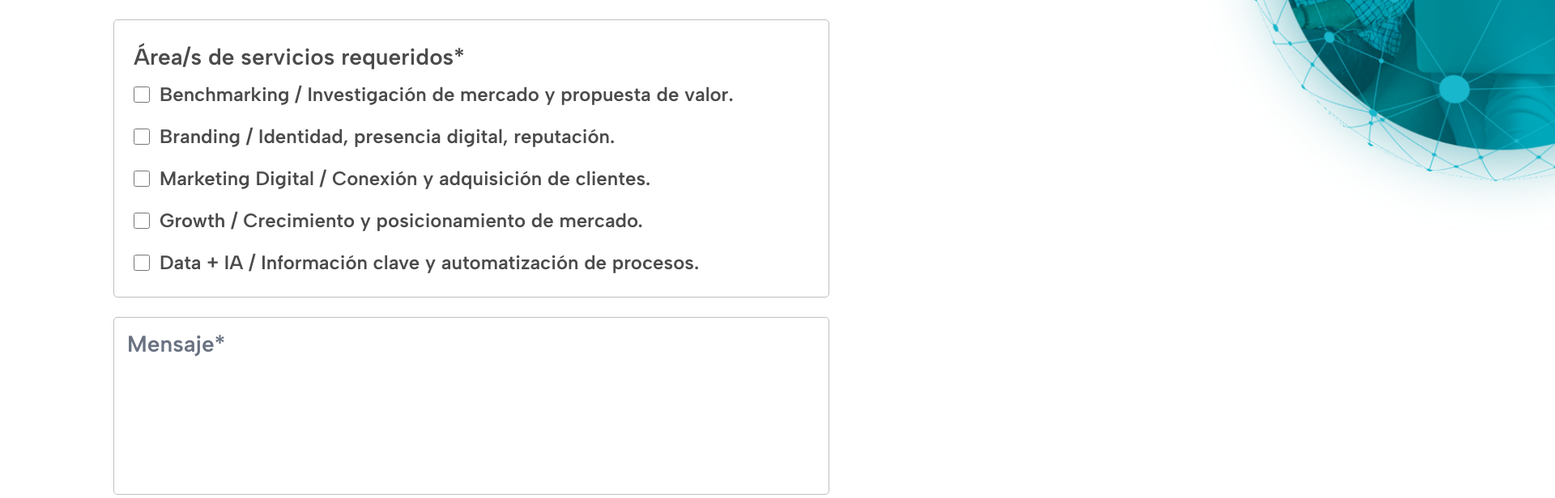
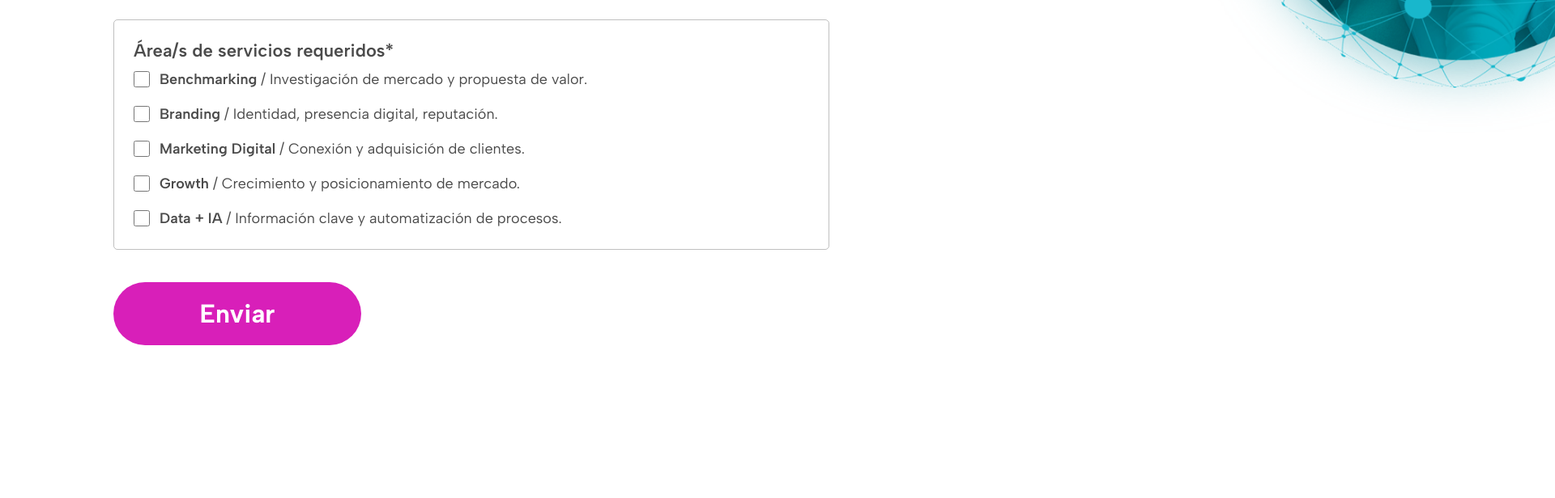
Before and after one commit to AdelantoRom/repoPrueba, a Next.js app in the folder repo-prueba/: page / in a window 1280 px wide. Shown: the part 6320-6936 px from the top of the page at 81% size, 1920 px wide, since content can reach past the window. After the commit the page ends 6747 px from the top, so only its background shows below. Built offline with nearby package versions, Linux system fonts and the light colour scheme.

Commit message:
Modificaciones al Formulario

```diff
--- a/repo-prueba/src/components/Home/Formulario/Formulario.tsx
+++ b/repo-prueba/src/components/Home/Formulario/Formulario.tsx
@@ -36,36 +36,47 @@ export default function Formulario() {
   className="w-[884px] border rounded-[5px] p-6 space-y-4"
   style={{ borderColor: '#70707070' }}
 >
-            <h4 className="text-[28px] font-semibold text-[#4B4B4B] mb-2">
+  <h4 className="text-[22px] font-semibold text-[#4B4B4B] mb-2 leading-[28px] tracking-normal">
     Área/s de servicios requeridos*
   </h4>
 
   {[
-              'Benchmarking / Investigación de mercado y propuesta de valor.',
-              'Branding / Identidad, presencia digital, reputación.',
-              'Marketing Digital / Conexión y adquisición de clientes.',
-              'Growth / Crecimiento y posicionamiento de mercado.',
-              'Data + IA / Información clave y automatización de procesos.'
-            ].map((text, idx) => (
+    {
+      bold: "Benchmarking",
+      rest: " / Investigación de mercado y propuesta de valor."
+    },
+    {
+      bold: "Branding",
+      rest: " / Identidad, presencia digital, reputación."
+    },
+    {
+      bold: "Marketing Digital",
+      rest: " / Conexión y adquisición de clientes."
+    },
+    {
+      bold: "Growth",
+      rest: " / Crecimiento y posicionamiento de mercado."
+    },
+    {
+      bold: "Data + IA",
+      rest: " / Información clave y automatización de procesos."
+    }
+  ].map(({ bold, rest }, idx) => (
     <label
       key={idx}
-                className="flex items-center space-x-3 text-[24px] text-[#4B4B4B] font-semibold"
+      className="flex items-start space-x-3 text-[18px] text-[#4B4B4B]"
     >
       <input
         type="checkbox"
-                  className="w-5 h-5 accent-[#D81FB9]"
+        className="mt-[3px] w-5 h-5 accent-[#D81FB9]"
       />
-                <span>{text}</span>
+      <span>
+        <strong className="font-semibold">{bold}</strong>
+        {rest}
+      </span>
     </label>
   ))}
 </div>
-
-          {/* Campo de mensaje */}
-          <textarea
-            placeholder="Mensaje*"
-            className="w-[884px] h-[220px] border rounded-[5px] px-4 py-4 font-semibold text-[28px] leading-[32px] tracking-normal placeholder:text-gray-500 text-[#4B4B4B] resize-none"
-            style={{ borderColor: '#70707070' }}
-          />
 
           {/* Botón */}
           <button
@@ -78,14 +89,14 @@ export default function Formulario() {
       </div>
 
       {/* Columna derecha: Imagen */}
-      <div className="mt-[300px] ml-auto w-[900px] h-[900px]">
+      <div className="mt-[270px] ml-auto w-[800px] h-[800px]">
         <Image
           src="/grupoformulario.png"
           alt="Grupo Formulario"
           width={1150}
           height={1150}
           className="object-contain"
-           style={{ maxWidth: 'none', width: '900px', height: '900px' }}
+           style={{ maxWidth: 'none', width: '800px', height: '800px' }}
         />
 
       </div>
```
Lines whose indentation alone changed are shown as unchanged.
